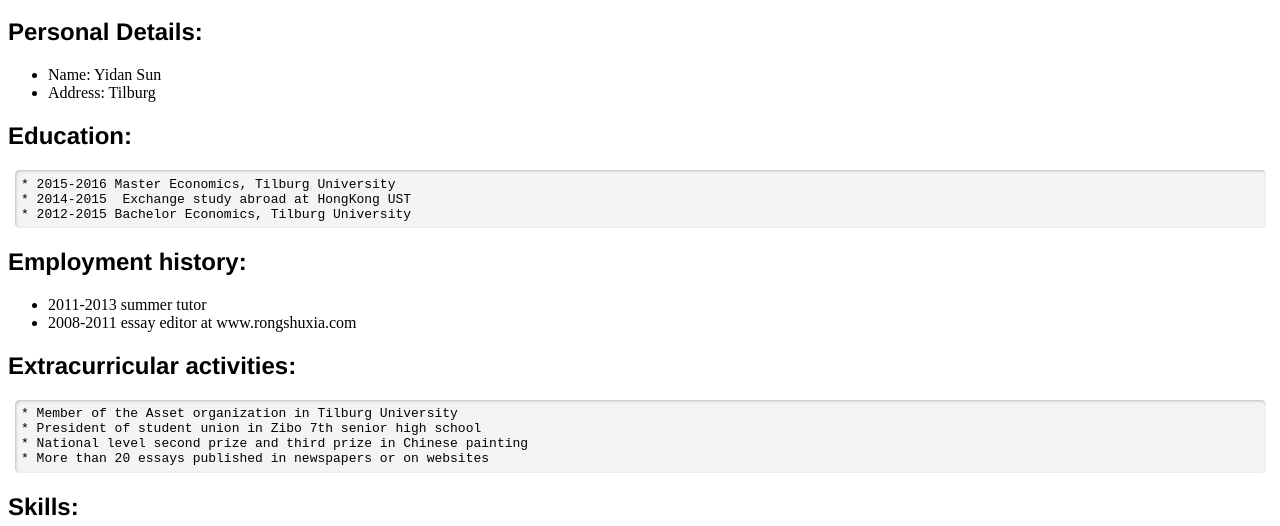
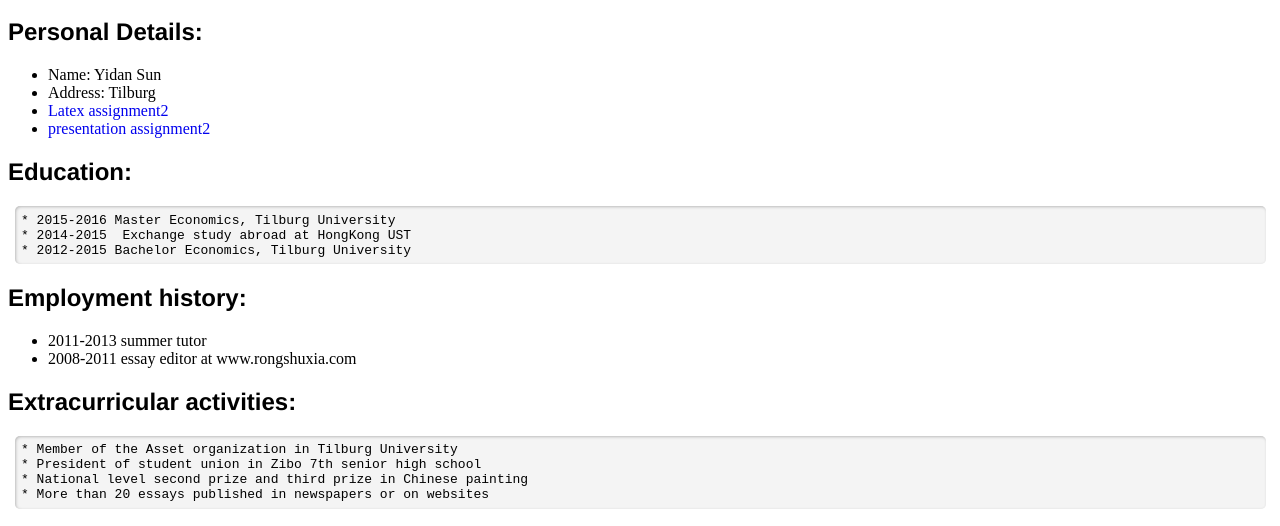
Before and after one commit to yidansun/assignment1, a plain HTML site: page index.html in a window 1280 px wide. Shown: the part 231-757 px from the top of the page. Drawn offline with Linux system fonts and the light colour scheme.

Commit message:
First pages commit

```diff
--- a/index.html
+++ b/index.html
@@ -20,6 +20,8 @@
 <ul>
 <li>Name: Yidan Sun</li>
 <li>Address: Tilburg</li>
+<li><a href="http://yidansun.github.io/assignment2/mathMathJax.html">Latex assignment2</a></li>
+<li><a href="http://yidansun.github.io/assignment2/plain.html#/">presentation assignment2</a></li>
 </ul>
 <h2 id="education">Education:</h2>
 <pre><code>* 2015-2016 Master Economics, Tilburg University
```
Also changed, not shown: 1 other file.
